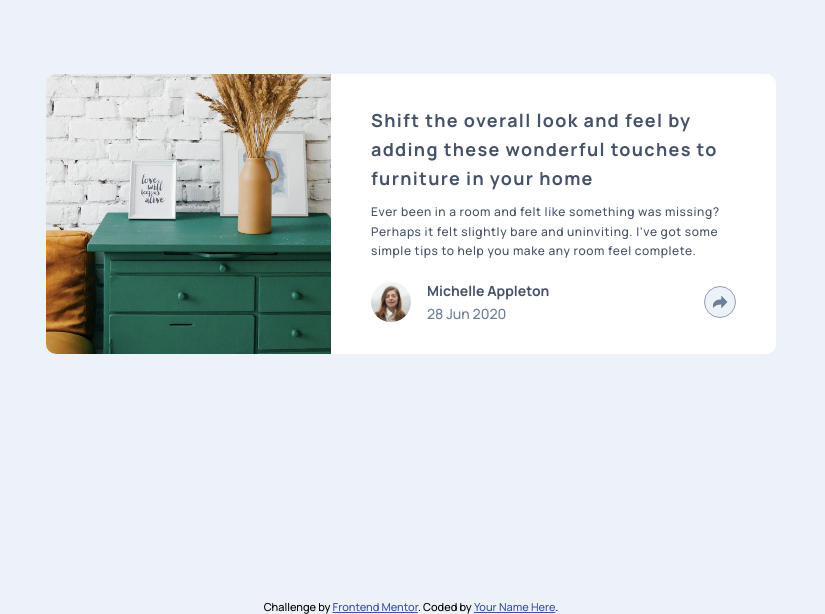
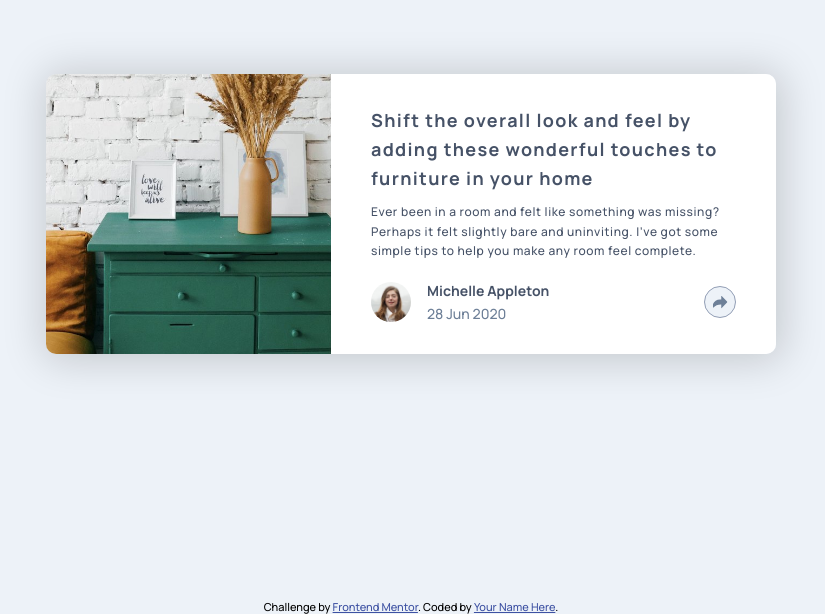
Before and after one commit to juliflorezg/09_article_preview_component, a website: page src/index.html in a window 1280 px wide. Shown: the part 186-800 px from the top of the page, without its empty margins (229-1054 px from the left). Drawn offline with nearby package versions, Linux system fonts and the light colour scheme; files that its build step writes are made by us from their sources; files whose address does not match are found by name.

Commit message:
adding box-shadow to the card

```diff
--- a/src/scss/_base.scss
+++ b/src/scss/_base.scss
@@ -28,6 +28,9 @@ main {
 	display: grid;
 	grid-template-rows: 200px 248px 64px;
 	max-width: 327px;
+	border-radius: 10px;
+	box-shadow: 2px 2px 40px 5px rgba(0, 0, 0, 0.17);
+	// box-shadow: -1px 1px 25px 0px rgba(0, 0, 0, 0.17);;
 
 	@media screen and (min-width: 768px) {
 		grid-template-columns: 285px 445px;
```
